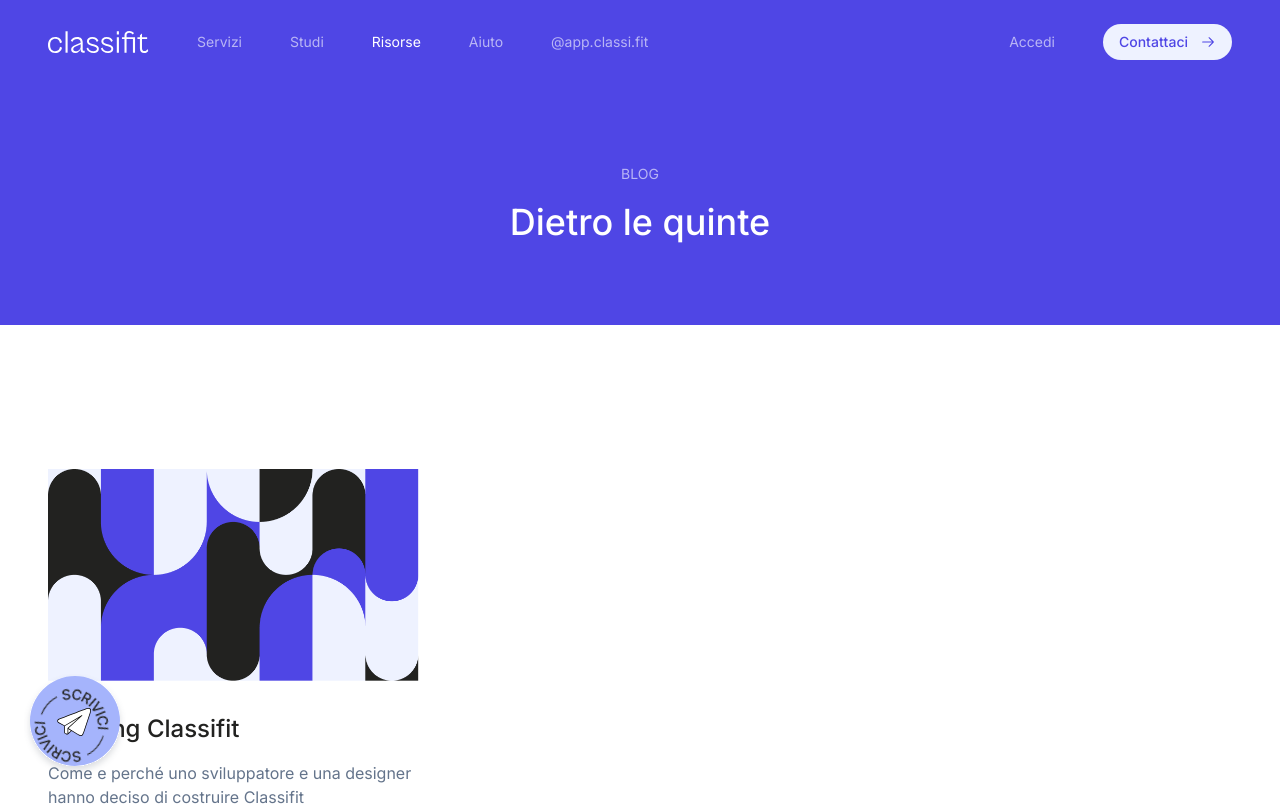
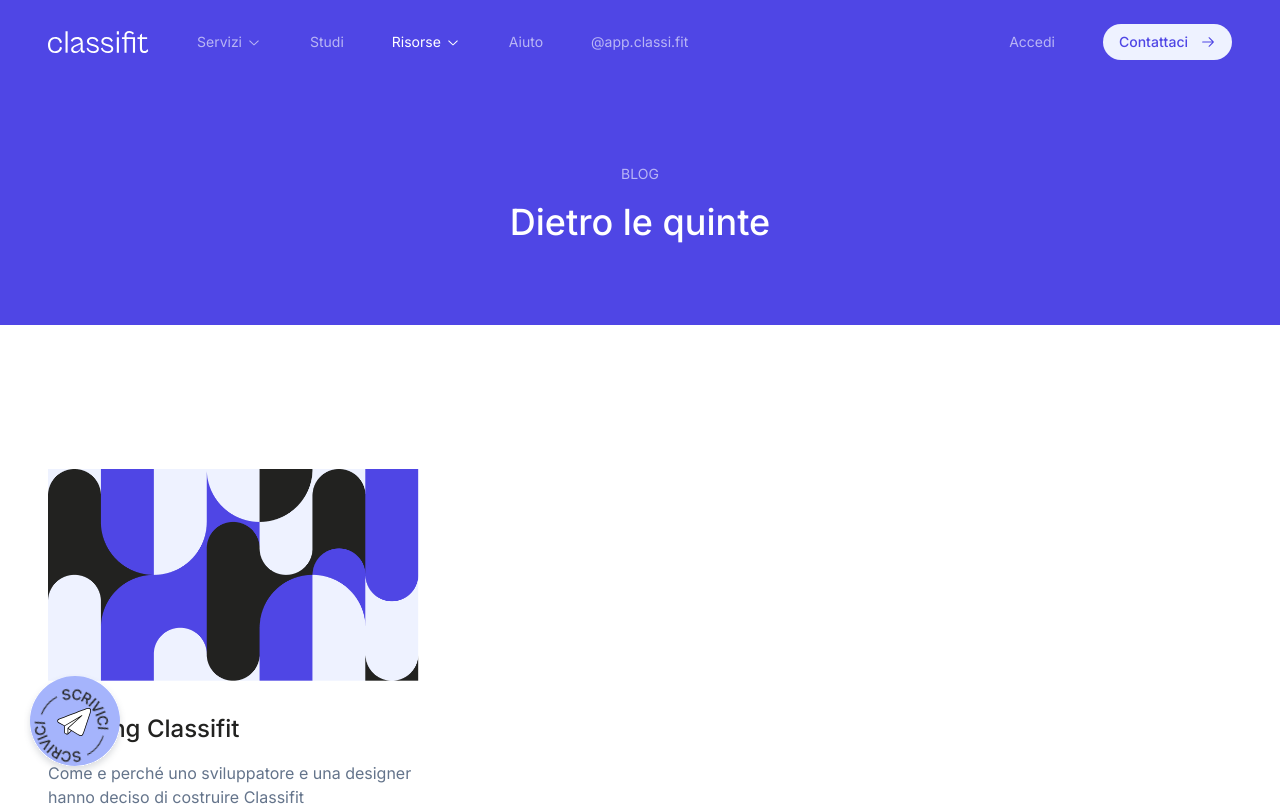
Before and after one commit to classifit/classifit-website, a Next.js app: page /blog in a window 1280 px wide. Shown: the top 806 px of the page. Built offline with nearby package versions, Linux system fonts and the light colour scheme.

Commit message:
chevron down

```diff
--- a/components/sections/navbar.tsx
+++ b/components/sections/navbar.tsx
@@ -14,6 +14,7 @@
   ArchiveIcon,
   StarIcon,
   ArrowRightIcon,
+  ChevronDownIcon,
 } from "@radix-ui/react-icons";
 import { Button } from "../ui/button";
 import Link from "next/link";
@@ -36,12 +37,19 @@
           />
         </Link>
         <DropdownMenu>
-          <DropdownMenuTrigger className={
-              pathname == "/servizi/prenotazioni" || pathname == "/servizi/calendario" || pathname == "/servizi/pacchetti" || pathname == "/servizi/sito-su-misura" || pathname == "/servizi/servizi-aggiuntivi"
-                ? "text-sm opacity-100"
-                : "opacity-60 hover:opacity-100 text-sm"
-            }>
+          <DropdownMenuTrigger
+            className={
+              pathname == "/servizi/prenotazioni" ||
+              pathname == "/servizi/calendario" ||
+              pathname == "/servizi/pacchetti" ||
+              pathname == "/servizi/sito-su-misura" ||
+              pathname == "/servizi/servizi-aggiuntivi"
+                ? "text-sm opacity-100 flex items-center"
+                : "opacity-60 hover:opacity-100 text-sm flex items-center"
+            }
+          >
             Servizi
+            <ChevronDownIcon className="ml-1 h-4 w-4" />
           </DropdownMenuTrigger>
           <DropdownMenuContent className="mt-1">
             <Link href="/servizi/prenotazioni">
@@ -87,12 +95,15 @@
         <DropdownMenu>
           <DropdownMenuTrigger
             className={
-              pathname == "/blog" || pathname == "/roadmap"
-                ? "text-sm opacity-100"
-                : "opacity-60 hover:opacity-100 text-sm"
+              pathname == "/blog" ||
+              pathname == "/roadmap" ||
+              pathname == "/blog/building-classifit"
+                ? "text-sm opacity-100 flex items-center"
+                : "opacity-60 hover:opacity-100 text-sm flex items-center"
             }
           >
             Risorse
+            <ChevronDownIcon className="ml-1 h-4 w-4" />
           </DropdownMenuTrigger>
           <DropdownMenuContent className="mt-1">
             <Link href="/blog">
```
